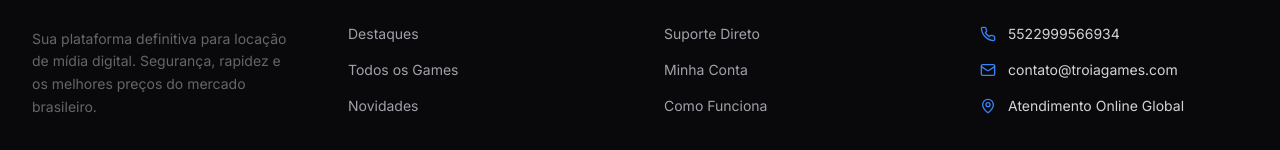
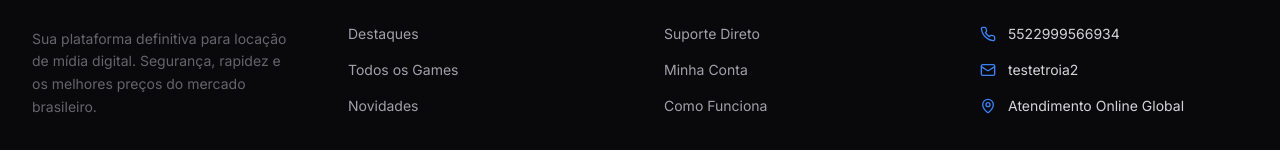
Before and after one commit to geovannegamer600-a11y/Tr-ia-TESTE, a React (Vite) app: page / in a window 1280 px wide. Shown: the part 2970-3120 px from the top of the page. Built offline with nearby package versions, Linux system fonts and the light colour scheme.

Commit message:
Update store.ts

```diff
--- a/store.ts
+++ b/store.ts
@@ -119,7 +119,7 @@
   bannerButtonUrl: 'https://wa.me/5522999566934',
   footerDescription: 'Sua plataforma definitiva para locação de mídia digital. Segurança, rapidez e os melhores preços do mercado brasileiro.',
   contactPhone: '5522999566934',
-  contactEmail: 'contato@troiagames.com',
+  contactEmail: 'testetroia2',
   contactAddress: 'Atendimento Online Global',
   instagramUrl: 'https://instagram.com/troiagames',
   instagramIconUrl: 'https://upload.wikimedia.org/wikipedia/commons/e/e7/Instagram_logo_2016.svg',
```
